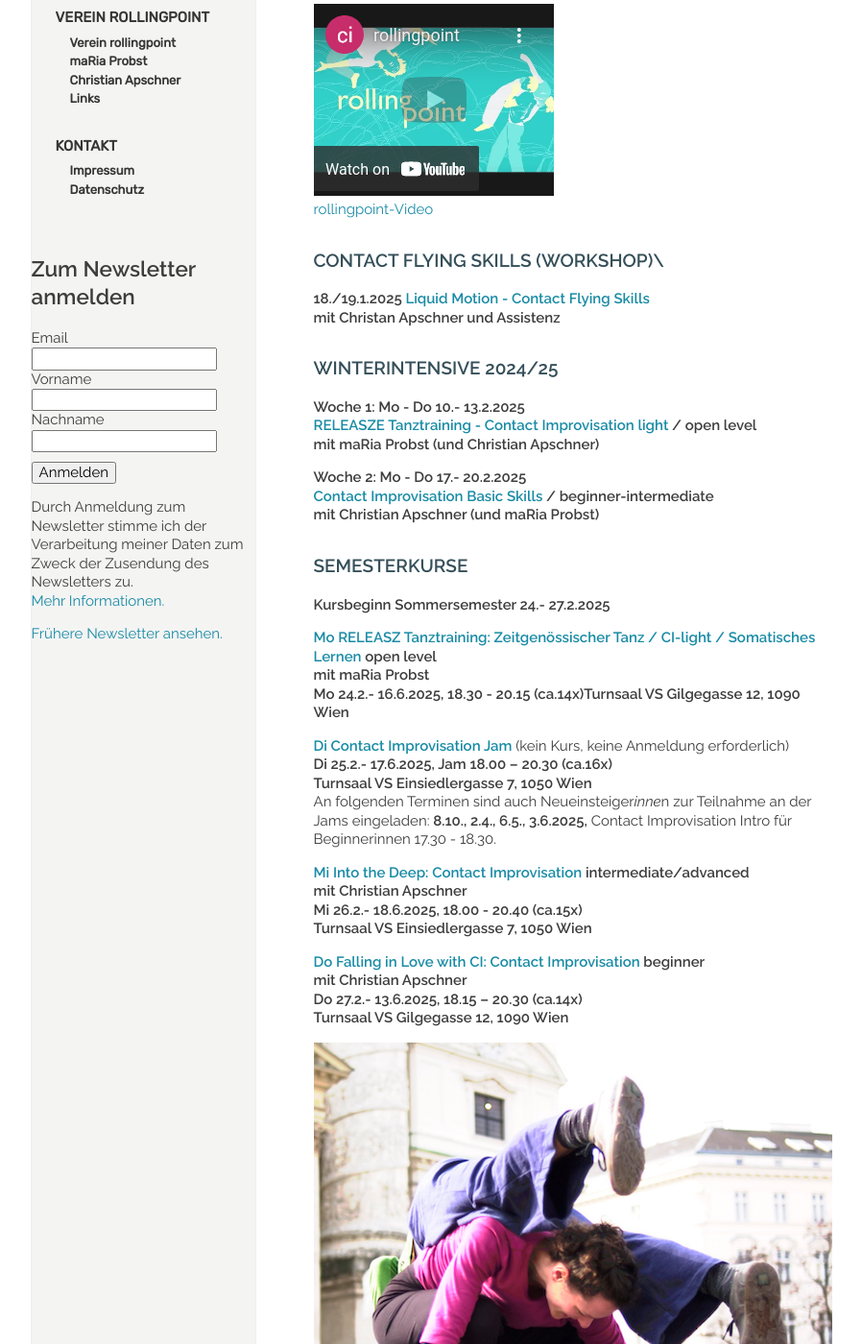
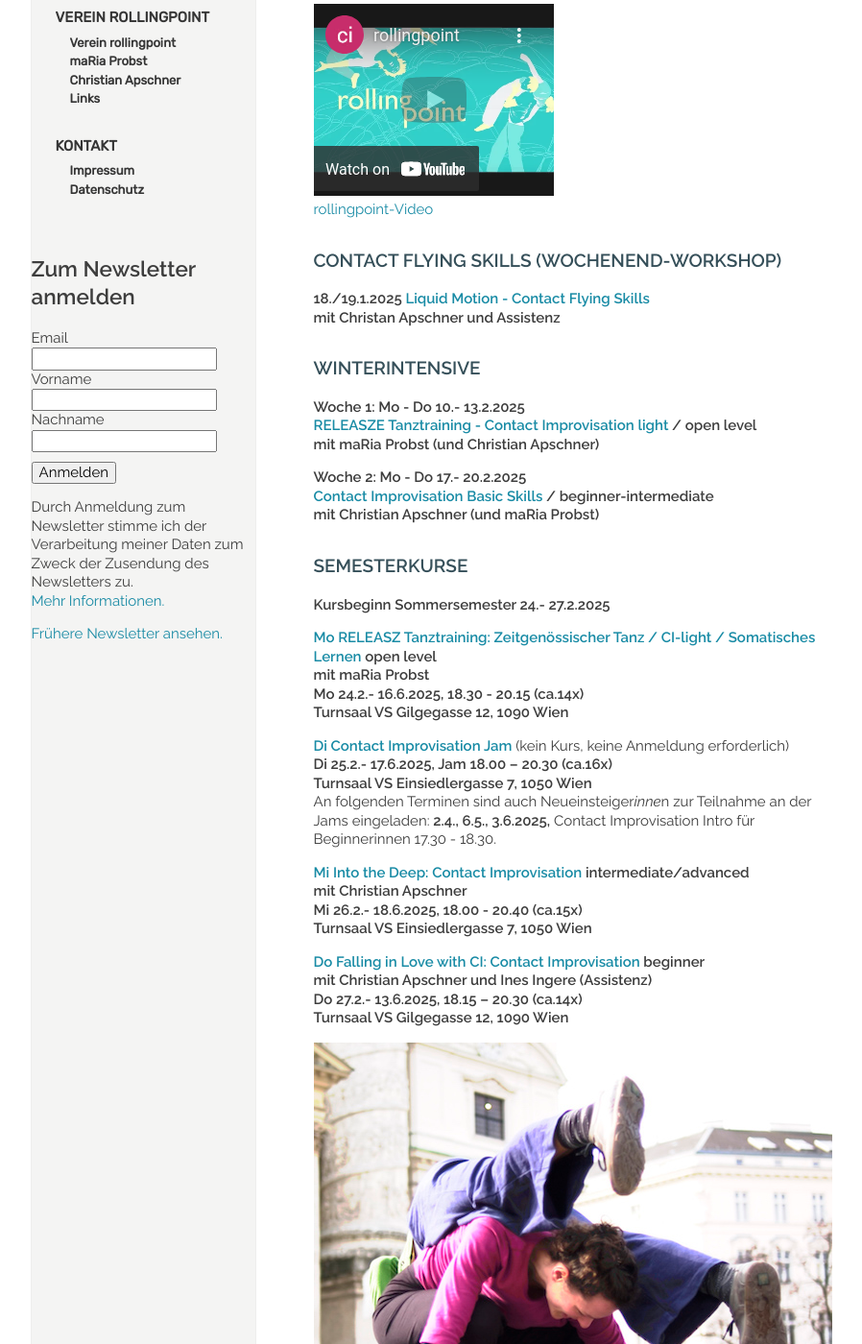
Before and after one commit to manulari/rollingpointat, a Jekyll site: the page built from _pages_de/index.md, in a window 1280 px wide and 1400 px high, scrolled down 864 px. Shown: the whole window at 96% size, without its empty margins (152-1050 px from the left). Built offline with Jekyll 4.4.1, drawn with Linux system fonts in a browser that asks for light colours; comment, search, counter and statistics services are not loaded.

Commit message:
Update page (de) “index”

```diff
--- a/_pages_de/index.md
+++ b/_pages_de/index.md
@@ -18,11 +18,12 @@ Fotocredit: https://johannes-stolba.net/photography/
 
 <div class="imglink"><a target="_blank" href="https://www.youtube.com/embed/kp3DqzN1Ldo"><img src="/assets/uploads/video_vorschau_rollingpoint.png" alt="" /><div>rollingpoint-Video</div></a></div>
 
-### **CONTACT FLYING SKILLS (WORKSHOP)**\
+### **CONTACT FLYING SKILLS (WOCHENEND-WORKSHOP)**
+
 **18./19.1.2025 [Liquid Motion - Contact Flying Skills](https://rollingpoint.at/wsws2024#flyingskills)**\
 **mit Christan Apschner und Assistenz**
 
-### **WINTERINTENSIVE 2024/25**
+### **WINTERINTENSIVE**
 
 **Woche 1: Mo - Do 10.- 13.2.2025**\
 **[RELEASZE Tanztraining - Contact Improvisation light](/winterintensive#WI1) / open level\
@@ -36,14 +37,15 @@ mit maRia Probst (und Christian Apschner)**
 
 **Kursbeginn  Sommersemester 24.- 27.2.2025**
 
-**[Mo RELEASZ Tanztraining: ](/releasze)[Zeitgenössischer Tanz / CI-light / Somatisches Lernen](/releasze) open level**\
+**[Mo RELEASZ Tanztraining: ](/releasze)****[Zeitgenössischer Tanz / CI-light / Somatisches Lernen](/releasze) open level**\
 **mit maRia Probst**\
-**Mo 24.2.- 16.6.2025, 18.30 - 20.15 (ca.14x)Turnsaal VS Gilgegasse 12, 1090 Wien**
+**Mo 24.2.- 16.6.2025, 18.30 - 20.15 (ca.14x)**\
+**Turnsaal VS Gilgegasse 12, 1090 Wien**
 
 **[Di Contact Improvisation Jam ](/jams)**(kein Kurs, keine Anmeldung erforderlich)\
 **Di 25.2.- 17.6.2025, Jam 18.00 – 20.30 (ca.16x)**\
 **Turnsaal VS Einsiedlergasse 7, 1050 Wien**\
-An folgenden Terminen sind auch Neueinsteiger*inne*n zur Teilnahme an der Jams eingeladen: **8.10., 2.4., 6.5., 3.6.2025,** Contact Improvisation Intro für Beginnerinnen 17.30 - 18.30.
+An folgenden Terminen sind auch Neueinsteiger*inne*n zur Teilnahme an der Jams eingeladen: **2.4., 6.5., 3.6.2025,** Contact Improvisation Intro für Beginnerinnen 17.30 - 18.30.
 
 **[Mi Into the Deep: Contact Improvisation ](/contactadv) intermediate/advanced**\
 **mit Christian Apschner**\
@@ -51,7 +53,7 @@ An folgenden Terminen sind auch Neueinsteiger*inne*n zur Teilnahme an der Jams e
 **Turnsaal VS Einsiedlergasse 7, 1050 Wien**
 
 **[Do Falling in Love with CI: Contact Improvisation ](/contactbeg)beginner**\
-**mit Christian Apschner**\
+**mit Christian Apschner und Ines Ingere (Assistenz)**\
 **Do 27.2.- 13.6.2025, 18.15 – 20.30 (ca.14x)**\
 **Turnsaal VS Gilgegasse 12, 1090 Wien**
 
```
